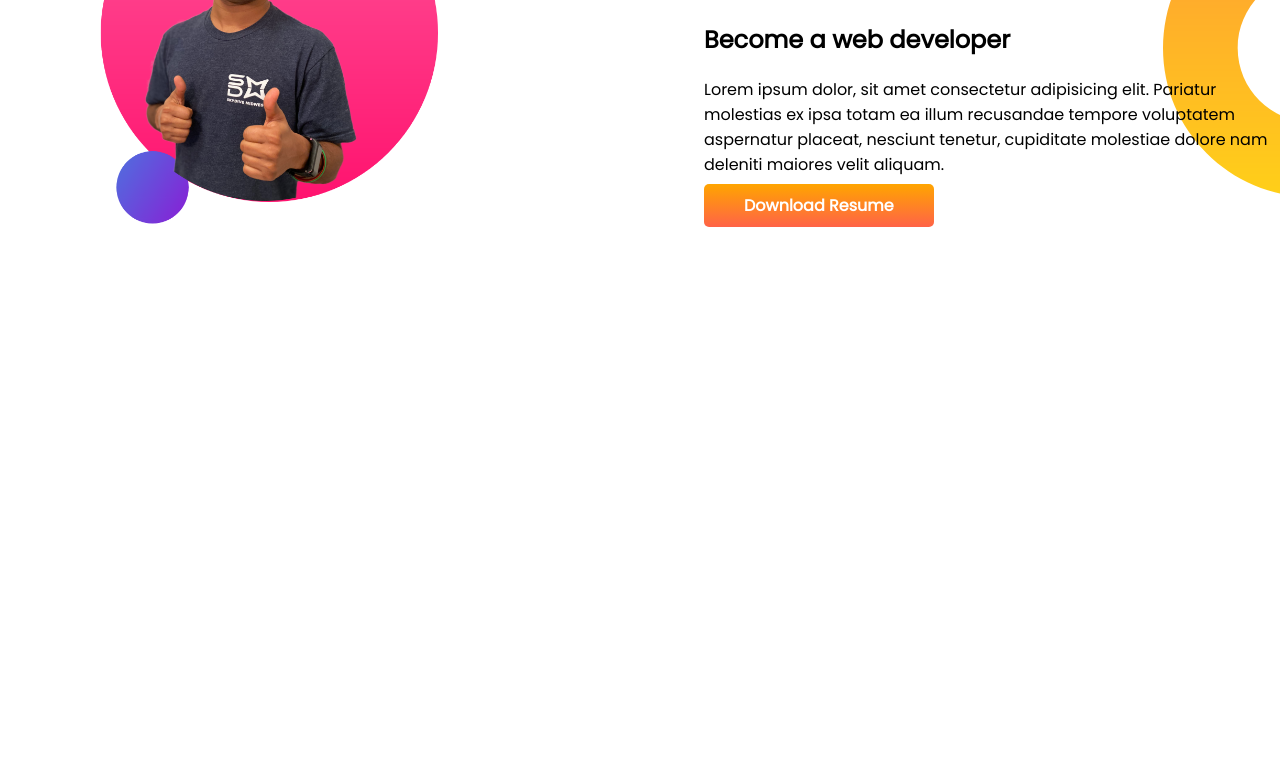
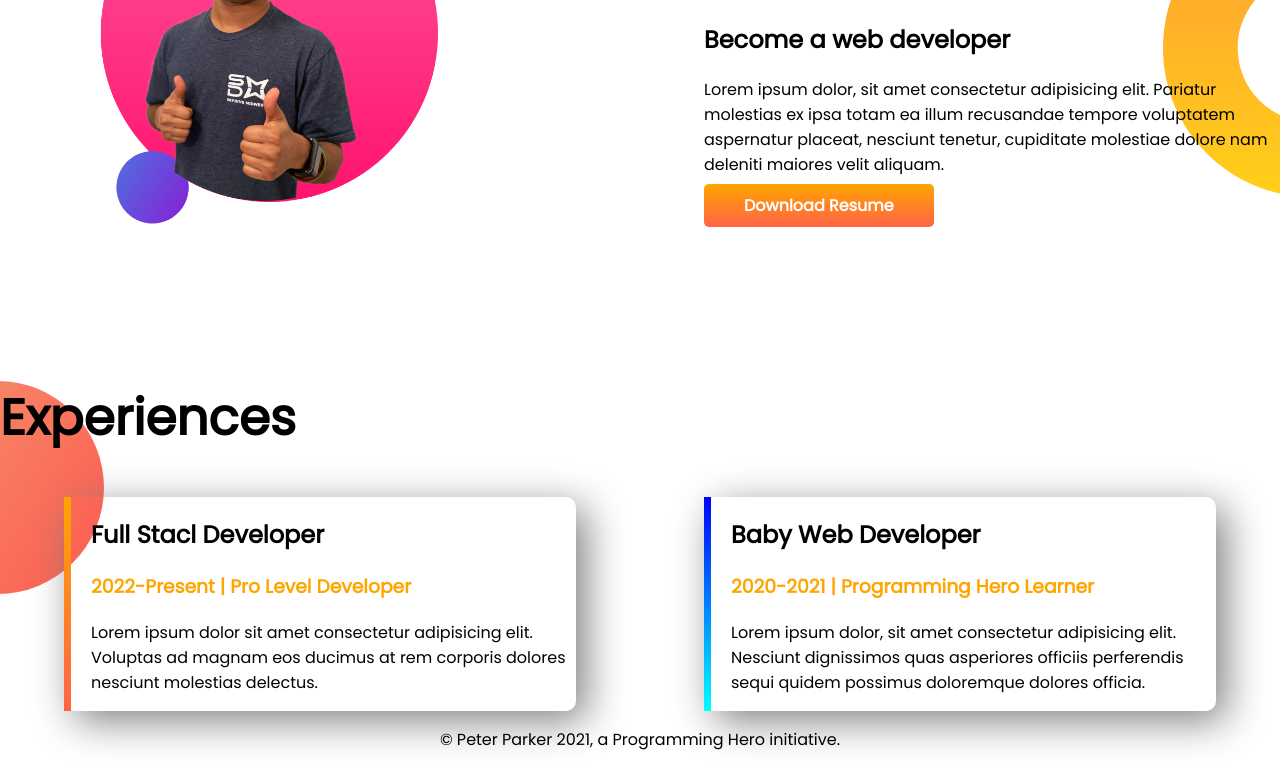
Before and after one commit to shaker09/developer-portfolio2, a plain HTML site: page index.html in a window 1280 px wide. Shown: the part 724-1492 px from the top of the page. Before the commit the page ends 955 px from the top, so only its background shows below. Drawn offline with Linux system fonts and the light colour scheme.

Commit message:
footer added and expei area added

```diff
--- a/index.html
+++ b/index.html
@@ -11,7 +11,7 @@
     <link href="https://fonts.googleapis.com/css2?family=Poppins&display=swap" rel="stylesheet">
 </head>
 <body>
-    <section class="top-banner">
+    <section class="top-banner flexible-container">
         <div class="half-width">
             <h1>Welcome to</h1>
             <h1><span class="orange-color">Peter Perker</span> World!</h1>
@@ -26,7 +26,7 @@
 
     </section>
 
-    <section class="dream-big">
+    <section class="dream-big flexible-container">
         <div class="half-width">
             <img src="images/jhankar2.png" alt="">
         </div>
@@ -37,6 +37,25 @@
             <a class="link-button" target="_blank" href="https://www.google.com/">Download Resume</a>
         </div>
     </section>
+    <section class="experience-area">
+        <h1>Experiences</h1>
+        <div class="flexible-container">
+            <div id="full-dev-experience" class="experience-item">
+                <h2>Full Stacl Developer</h2>
+                <h3 class="orange-color">2022-Present | Pro Level Developer</h3>
+                <p>Lorem ipsum dolor sit amet consectetur adipisicing elit. Voluptas ad magnam eos ducimus at rem corporis dolores nesciunt molestias delectus.</p>
+            </div>
+            <div id="web-dev-experience" class="experience-item">
+                <h2>Baby Web Developer</h2>
+                <h3 class="orange-color">2020-2021 | Programming Hero Learner</h3>
+                <p>Lorem ipsum dolor, sit amet consectetur adipisicing elit. Nesciunt dignissimos quas asperiores officiis perferendis sequi quidem possimus doloremque dolores officia.</p>
+            </div>
+        </div>
+    </section>
+
+    <footer>
+        <p>© Peter Parker 2021, a Programming Hero initiative.</p>
+    </footer>
 
 </body>
 </html>
--- a/style.css
+++ b/style.css
@@ -8,7 +8,7 @@ h1{
 .orange-color{
     color: orange;
 }
-section{
+.flexible-container{
     display: flex;
 }
 .half-width{
@@ -35,4 +35,33 @@ section{
     background-image: url(images/dream-bg.png);
     background-repeat: no-repeat;
     background-position: right;
+    margin-bottom: 150px;
 }
+.experience-area{
+    background-image: url(images/exp-bg.png);
+    background-repeat: no-repeat;
+}
+.experience-item{
+    width: 40%;
+    margin-left: 5%;
+    margin-right: 5%;
+    padding-left: 20px;
+    border-radius: 10px;
+    box-shadow: 10px 10px 40px grey;
+}
+
+#web-dev-experience{
+    border-left: 7px solid;
+    border-image: linear-gradient(blue, cyan);
+    border-image-slice: 1;
+}
+
+#full-dev-experience{
+    border-left: 7px solid;
+    border-image: linear-gradient(orange, tomato);
+    border-image-slice: 1;
+}
+
+footer p{
+    text-align: center;
+}
```
